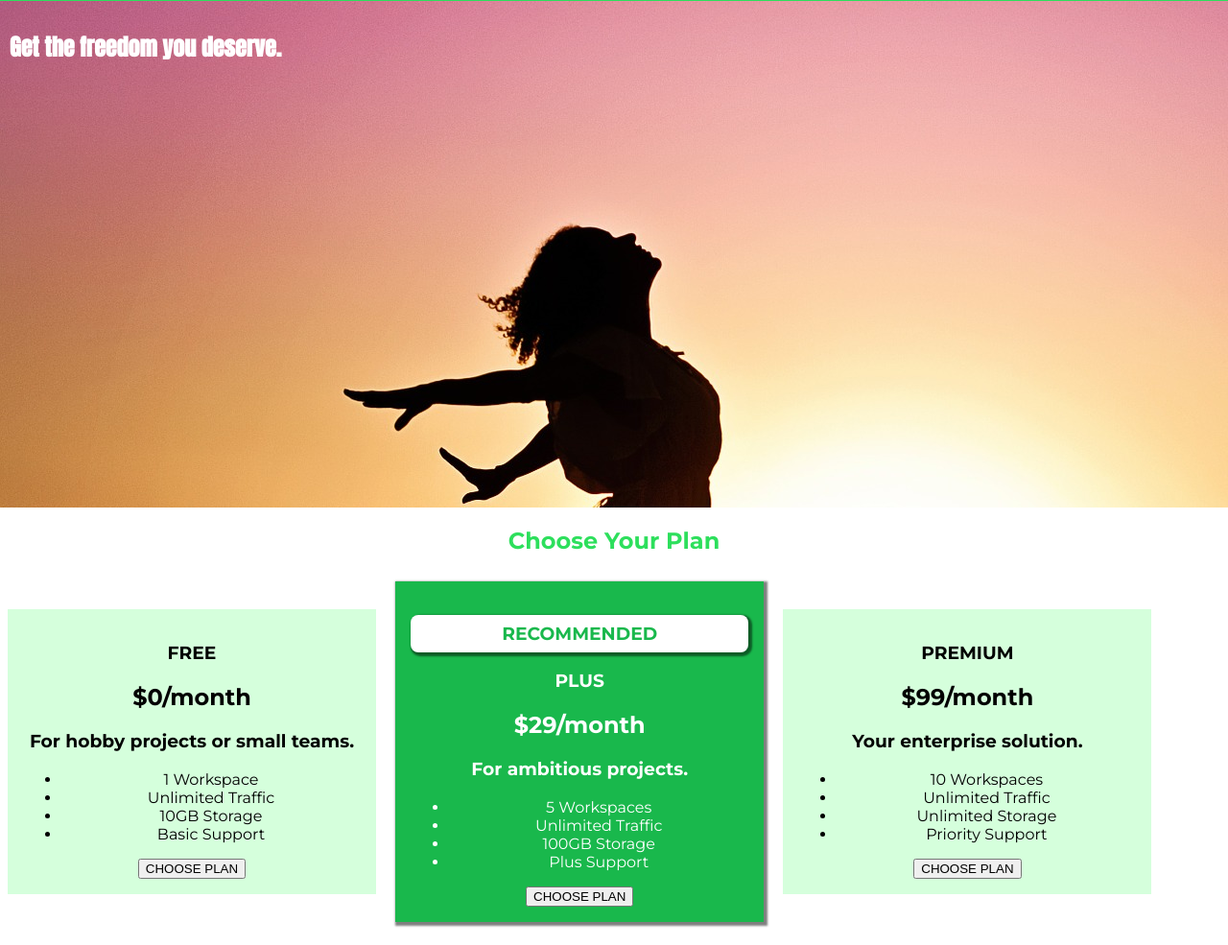
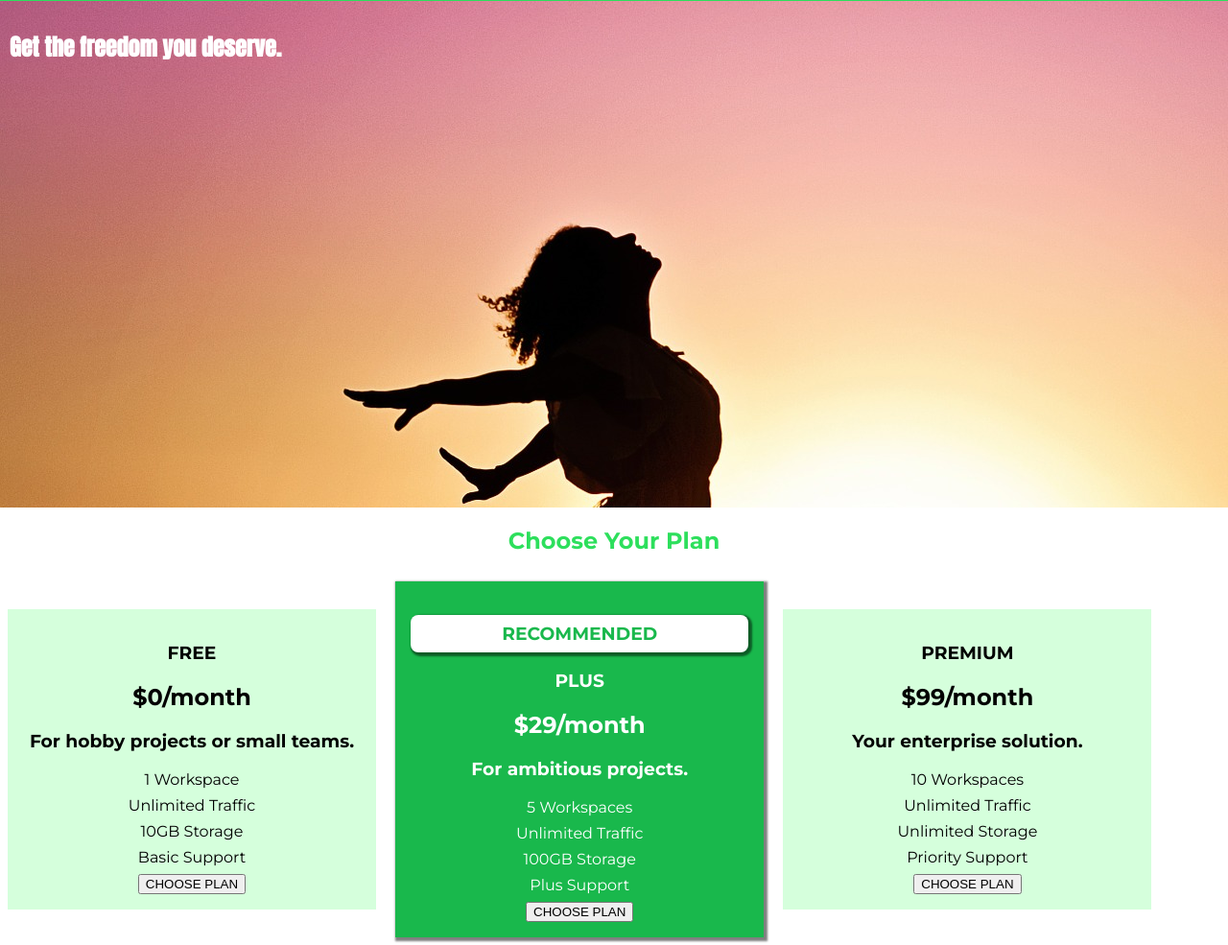
Before and after one commit to Aman07a/CSS_The_Complete_Guide_2023, a plain HTML site: page index.html in a window 1280 px wide. Shown: the part 42-1027 px from the top of the page at 96% size. Drawn offline with Linux system fonts and the light colour scheme.

Commit message:
Styling our List

```diff
--- a/css/main.css
+++ b/css/main.css
@@ -46,6 +46,16 @@ body {
   padding: 8px;
   box-shadow: 2px 2px 2px 2px rgba(0, 0, 0, 0.5);
   border-radius: 8px;
+}
+
+.plan__features {
+  list-style: none;
+  margin: 0;
+  padding: 0;
+}
+
+.plan__feature {
+  margin: 8px 0;
 }
 
 /* h1 {
--- a/index.html
+++ b/index.html
@@ -46,11 +46,11 @@
             <h1>FREE</h1>
             <h2>$0/month</h2>
             <h3>For hobby projects or small teams.</h3>
-            <ul>
-              <li>1 Workspace</li>
-              <li>Unlimited Traffic</li>
-              <li>10GB Storage</li>
-              <li>Basic Support</li>
+            <ul class="plan__features">
+              <li class="plan__feature">1 Workspace</li>
+              <li class="plan__feature">Unlimited Traffic</li>
+              <li class="plan__feature">10GB Storage</li>
+              <li class="plan__feature">Basic Support</li>
             </ul>
             <div>
               <button>CHOOSE PLAN</button>
@@ -61,11 +61,11 @@
             <h1>PLUS</h1>
             <h2>$29/month</h2>
             <h3>For ambitious projects.</h3>
-            <ul>
-              <li>5 Workspaces</li>
-              <li>Unlimited Traffic</li>
-              <li>100GB Storage</li>
-              <li>Plus Support</li>
+            <ul class="plan__features">
+              <li class="plan__feature">5 Workspaces</li>
+              <li class="plan__feature">Unlimited Traffic</li>
+              <li class="plan__feature">100GB Storage</li>
+              <li class="plan__feature">Plus Support</li>
             </ul>
             <div>
               <button>CHOOSE PLAN</button>
@@ -75,11 +75,11 @@
             <h1>PREMIUM</h1>
             <h2>$99/month</h2>
             <h3>Your enterprise solution.</h3>
-            <ul>
-              <li>10 Workspaces</li>
-              <li>Unlimited Traffic</li>
-              <li>Unlimited Storage</li>
-              <li>Priority Support</li>
+            <ul class="plan__features">
+              <li class="plan__feature">10 Workspaces</li>
+              <li class="plan__feature">Unlimited Traffic</li>
+              <li class="plan__feature">Unlimited Storage</li>
+              <li class="plan__feature">Priority Support</li>
             </ul>
             <div>
               <button>CHOOSE PLAN</button>
```
